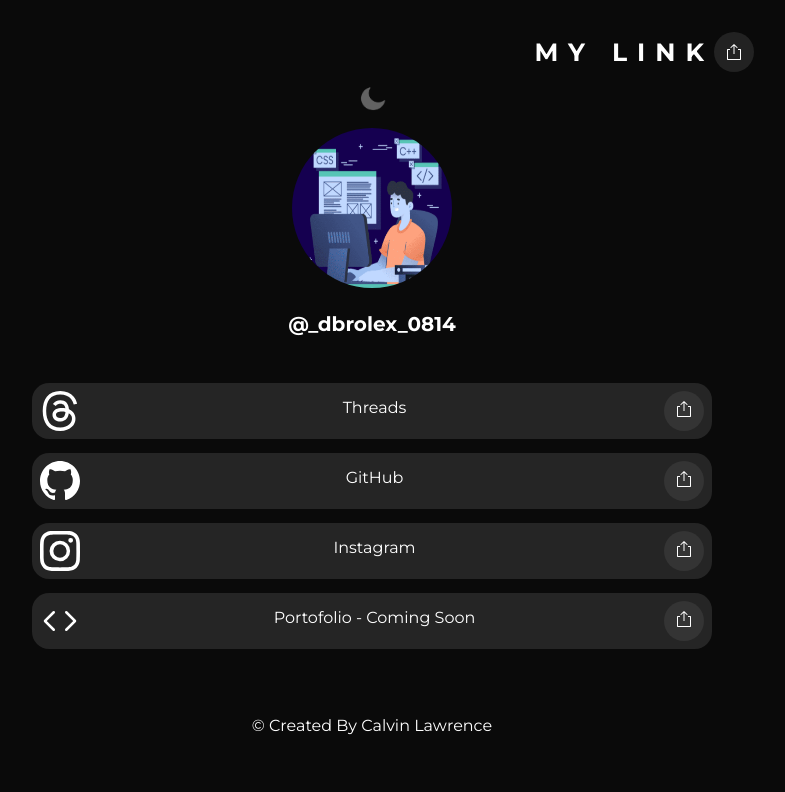
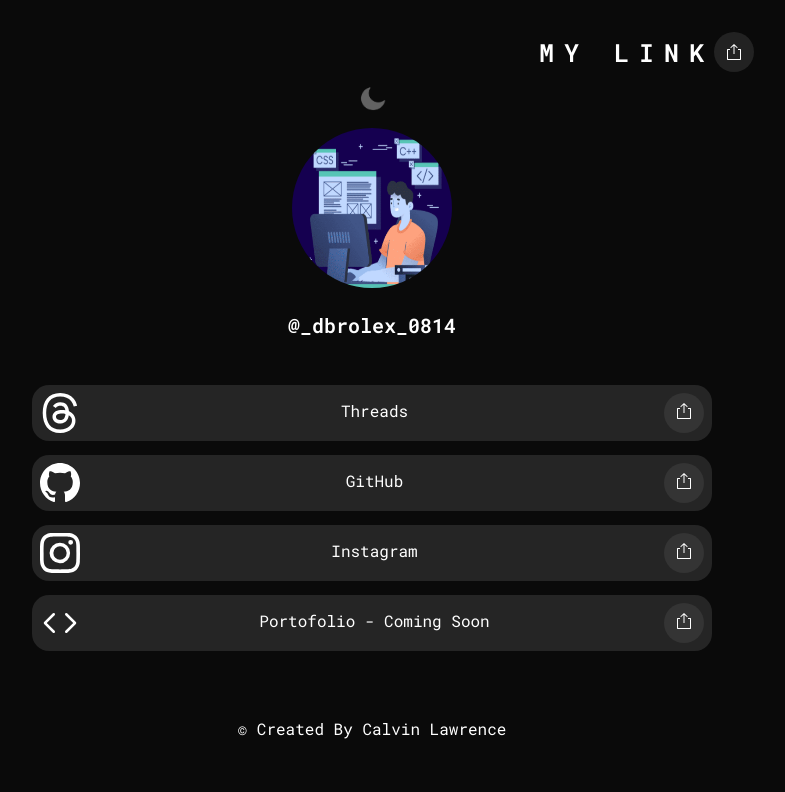
Before and after one commit to LawrenceVectus86/My-Link-Web, a plain HTML site: page index.html in a window 1280 px wide. Shown: the whole page, without its empty margins (268-1053 px from the left). Drawn offline with Linux system fonts and the light colour scheme.

Commit message:
Update CSS

```diff
--- a/style.css
+++ b/style.css
@@ -1,10 +1,13 @@
-@import url('https://fonts.googleapis.com/css2?family=Montserrat:ital,wght@0,400;0,700;1,100;1,500;1,600;1,900&display=swap');
+/* @import url('https://fonts.googleapis.com/css2?family=Montserrat:ital,wght@0,400;0,700;1,100;1,500;1,600;1,900&display=swap'); */
+
+@import url('https://fonts.googleapis.com/css2?family=Roboto+Mono:ital,wght@0,100;0,300;0,400;0,600;1,100;1,300;1,400;1,600;1,700&display=swap');
 
 * {
   margin: 0;
   padding: 0;
   box-sizing: border-box;
-  font-family: 'Montserrat', sans-serif;
+  /* font-family: 'Montserrat', sans-serif; */
+  font-family: 'Roboto Mono', monospace;
 }
 
 :root {
```
